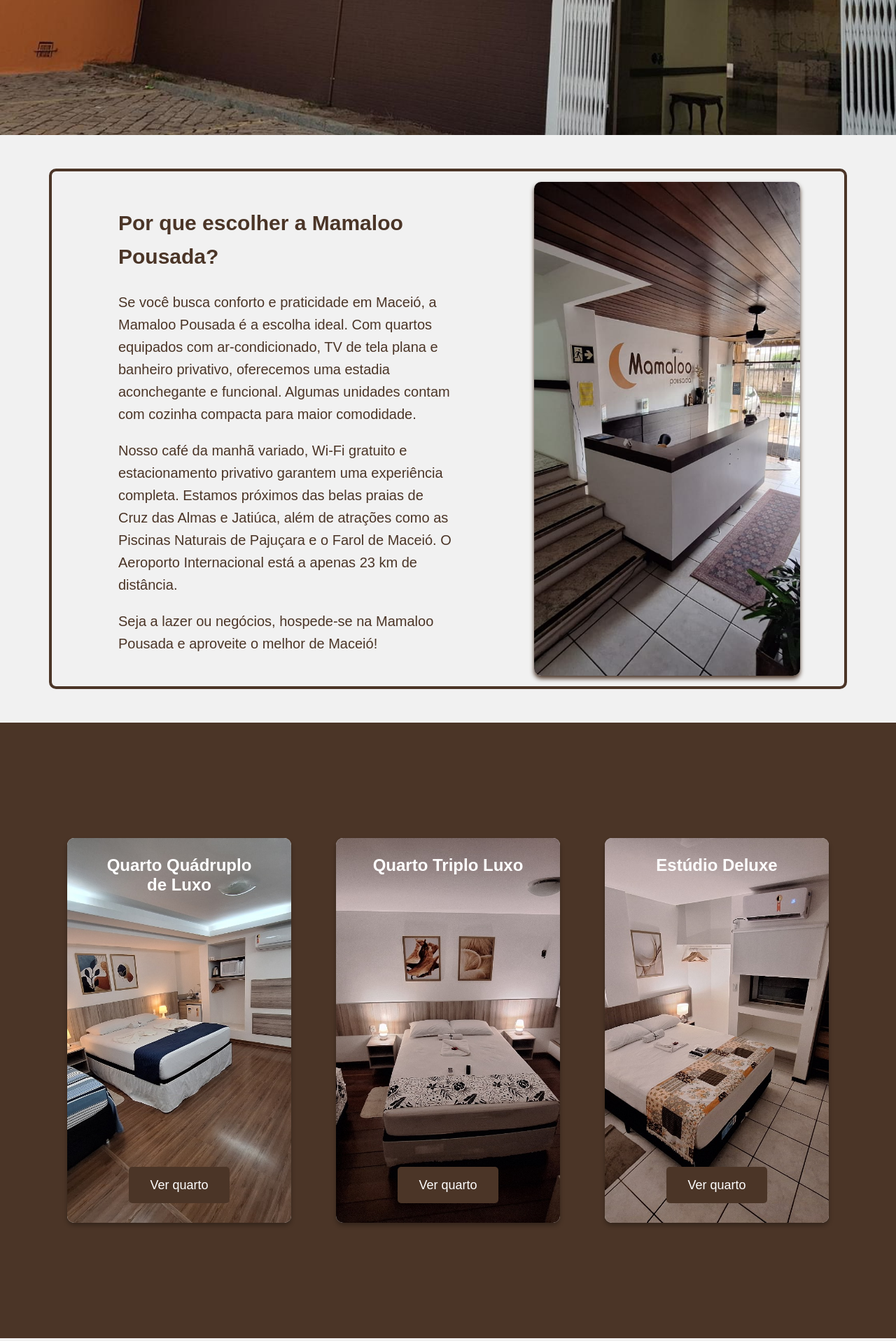
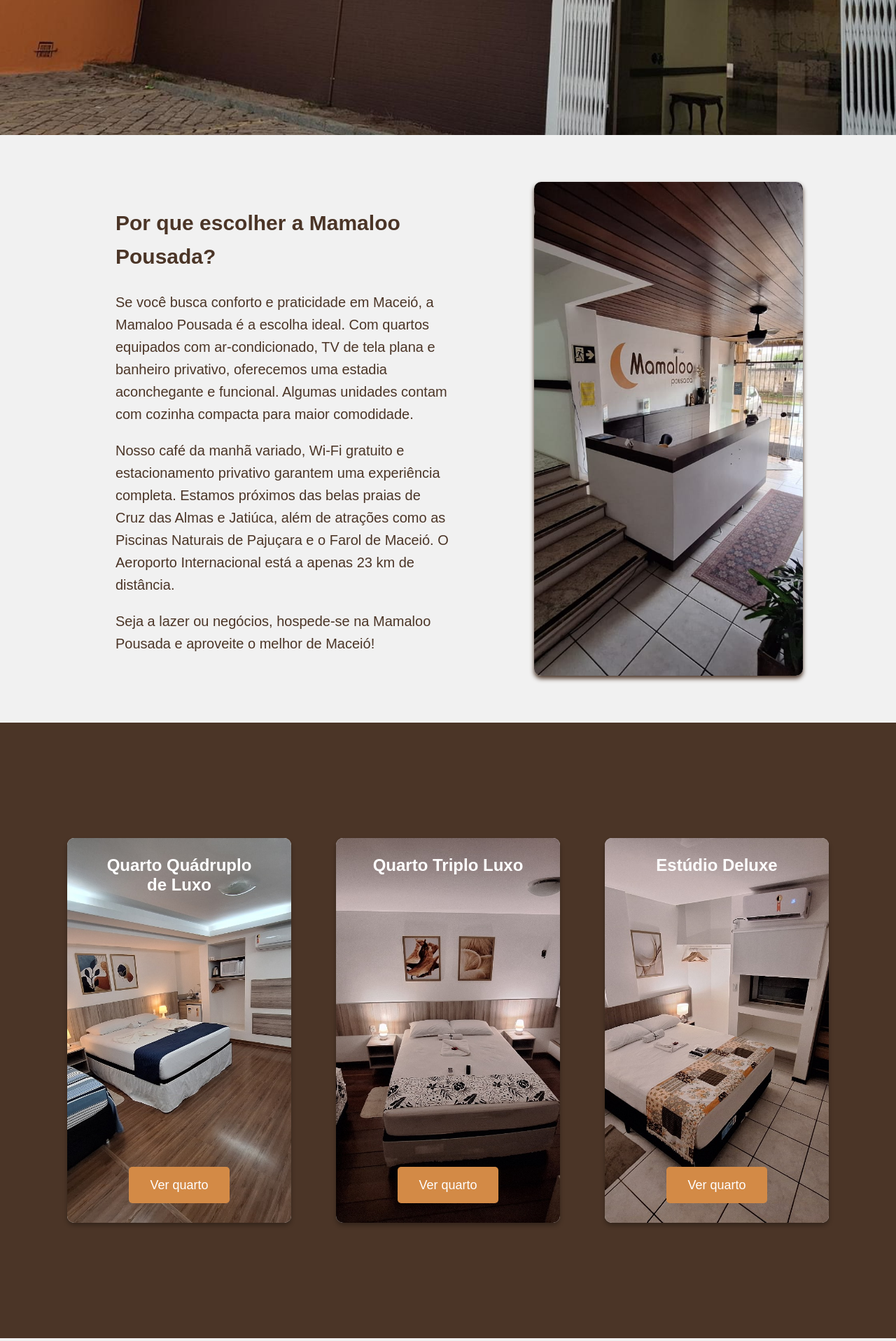
Before and after one commit to PousadaMamalooPortal/Portal-Mamaloo, a React (Vite) app in the folder frontend/: page / in a window 1280 px wide. Shown: the part 607-2524 px from the top of the page at 70% size. Built offline with nearby package versions, Linux system fonts and the light colour scheme.

Commit message:
style: Ajustes de design

```diff
--- a/frontend/src/styles/Login.css
+++ b/frontend/src/styles/Login.css
@@ -68,8 +68,8 @@
   transition: background-color 0.3s ease;
   line-height: 6px;
   text-align: center;
-  display: block; /* Torna o botão um bloco para garantir que ele ocupe toda a largura */
-  margin-left: auto; /* Ajuste para centralizar o botão */
+  display: block;
+  margin-left: auto;
   margin-right: auto;
 }
 
--- a/frontend/src/styles/paginaPrincipal.css
+++ b/frontend/src/styles/paginaPrincipal.css
@@ -32,8 +32,7 @@ html, body {
     display: flex;
     gap: 10px;
     padding: 15px;
-    border: 4px solid #4B3527;
-    border-radius: 10px;
+
     width: 100%;
     box-sizing: border-box;
     margin: 50px;
@@ -128,7 +127,7 @@ html, body {
 }
 
 .room-info button {
-  background-color: #4B3527;
+  background-color: #d38a46;
   color: white;
   border: none;
   padding: 10px 20px;
@@ -143,7 +142,7 @@ html, body {
 }
 
 .room-info button:hover {
-  background-color: #6f4f37;
+  background-color: #daa97c;
 }
 
 /* Quarta Seção - Localização*/
```
